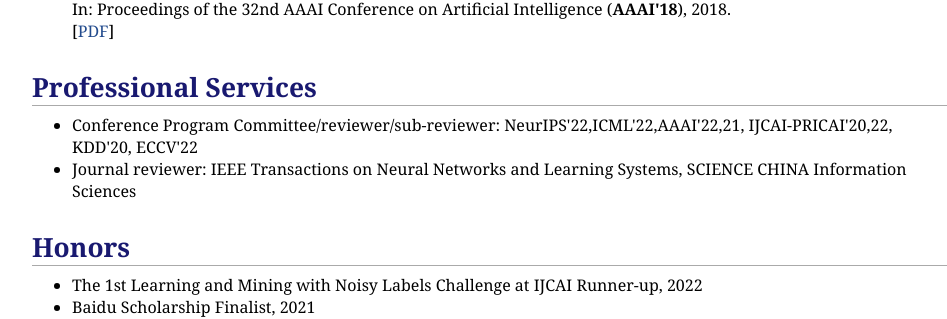
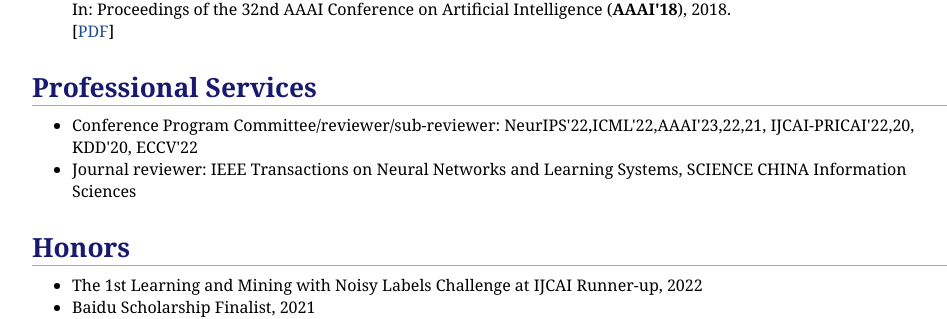
Before and after one commit to xiemk/xiemk.github.io, a Jekyll site: the page index.html, which Jekyll copies as it is, in a window 1280 px wide. Shown: the part 1595-1914 px from the top of the page, without its empty margins (148-1095 px from the left). Built offline with Jekyll 4.4.1, drawn with Linux system fonts in a browser that asks for light colours.

Commit message:
updating

```diff
--- a/index.html
+++ b/index.html
@@ -80,7 +80,7 @@
 
 <h1>Professional Services</h1>
 <ul style="list-style-type:disc">
-	<li>Conference Program Committee/reviewer/sub-reviewer: NeurIPS'22,ICML'22,AAAI'22,21, IJCAI-PRICAI'20,22, KDD'20, ECCV'22</li>
+	<li>Conference Program Committee/reviewer/sub-reviewer: NeurIPS'22,ICML'22,AAAI'23,22,21, IJCAI-PRICAI'22,20, KDD'20, ECCV'22</li>
   <li>Journal reviewer: IEEE Transactions on Neural Networks and Learning Systems, SCIENCE CHINA Information Sciences</li>
 </ul>
 
```
